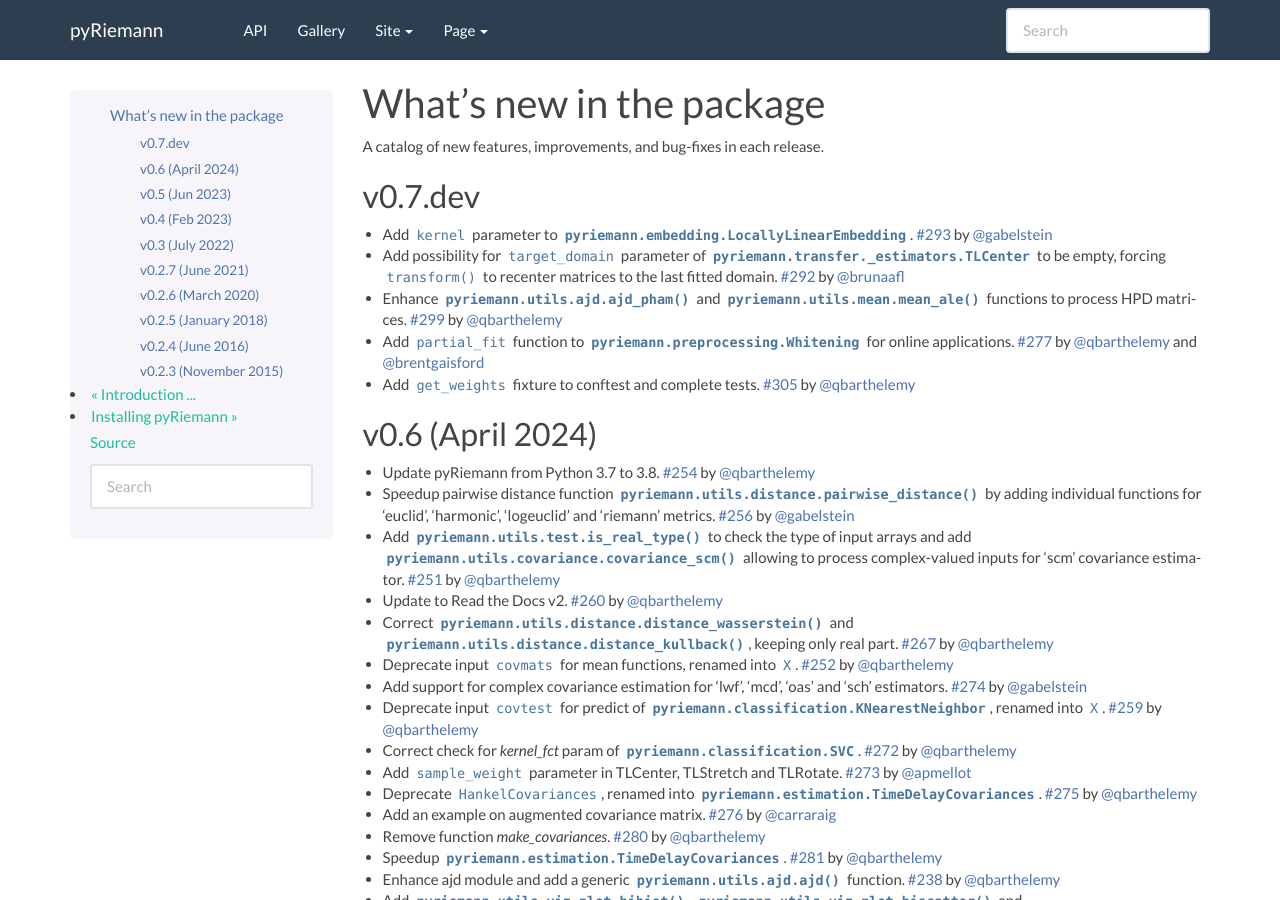
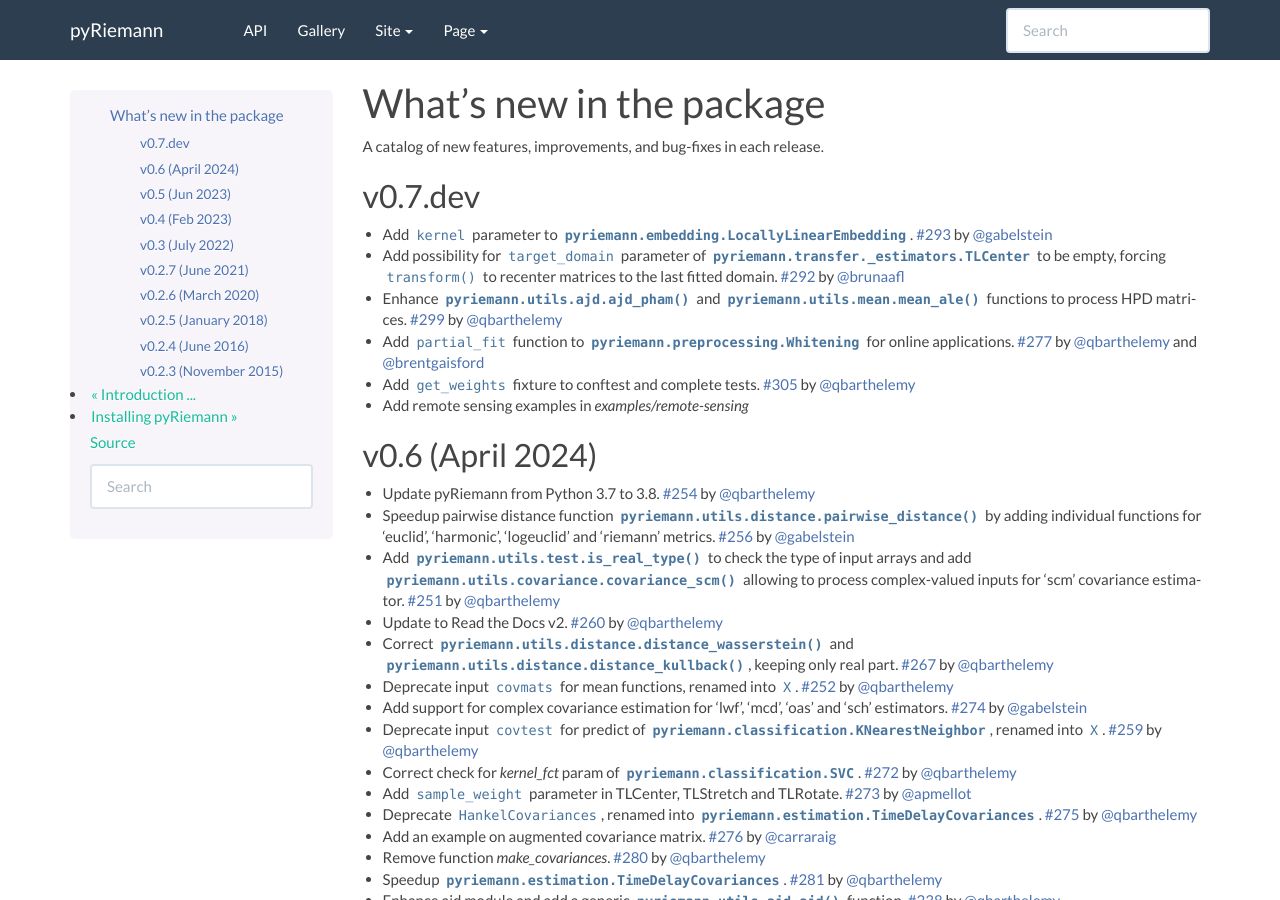
Before and after one commit to pyRiemann/pyRiemann, a Sphinx documentation site: the page built from doc/whatsnew.rst, in a window 1280 px wide and 900 px high. Built offline with Sphinx 7.4.7, drawn with Linux system fonts in a browser that asks for light colours; pages that are not in the unit, such as notebooks, are missing from menus; the version number could not be read and is left out.

Commit message:
Whatsnew remote sensing

```diff
--- a/doc/whatsnew.rst
+++ b/doc/whatsnew.rst
@@ -19,6 +19,8 @@ v0.7.dev
 - Add ``partial_fit`` function to :class:`pyriemann.preprocessing.Whitening` for online applications. :pr:`277` by :user:`qbarthelemy` and :user:`brentgaisford`
 
 - Add ``get_weights`` fixture to conftest and complete tests. :pr:`305` by :user:`qbarthelemy`
+
+- Add remote sensing examples in `examples/remote-sensing`
 
 v0.6 (April 2024)
 -----------------
```
